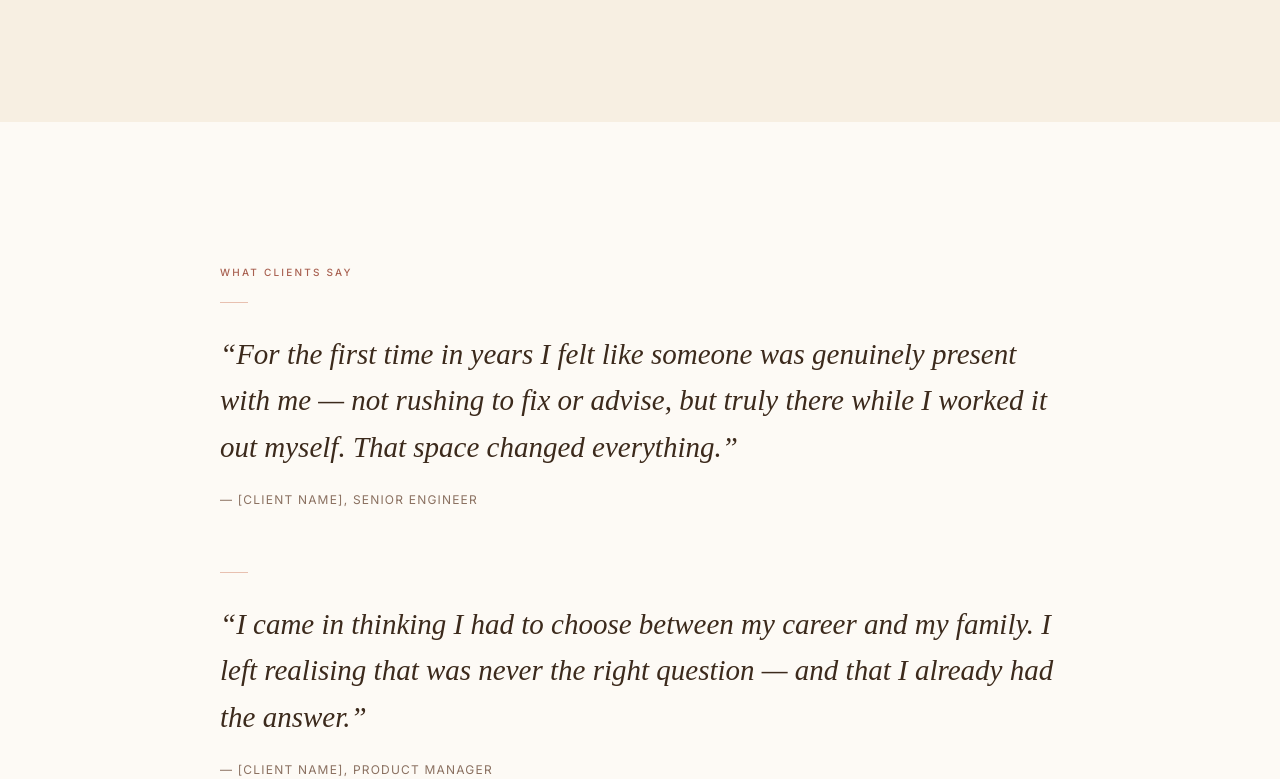
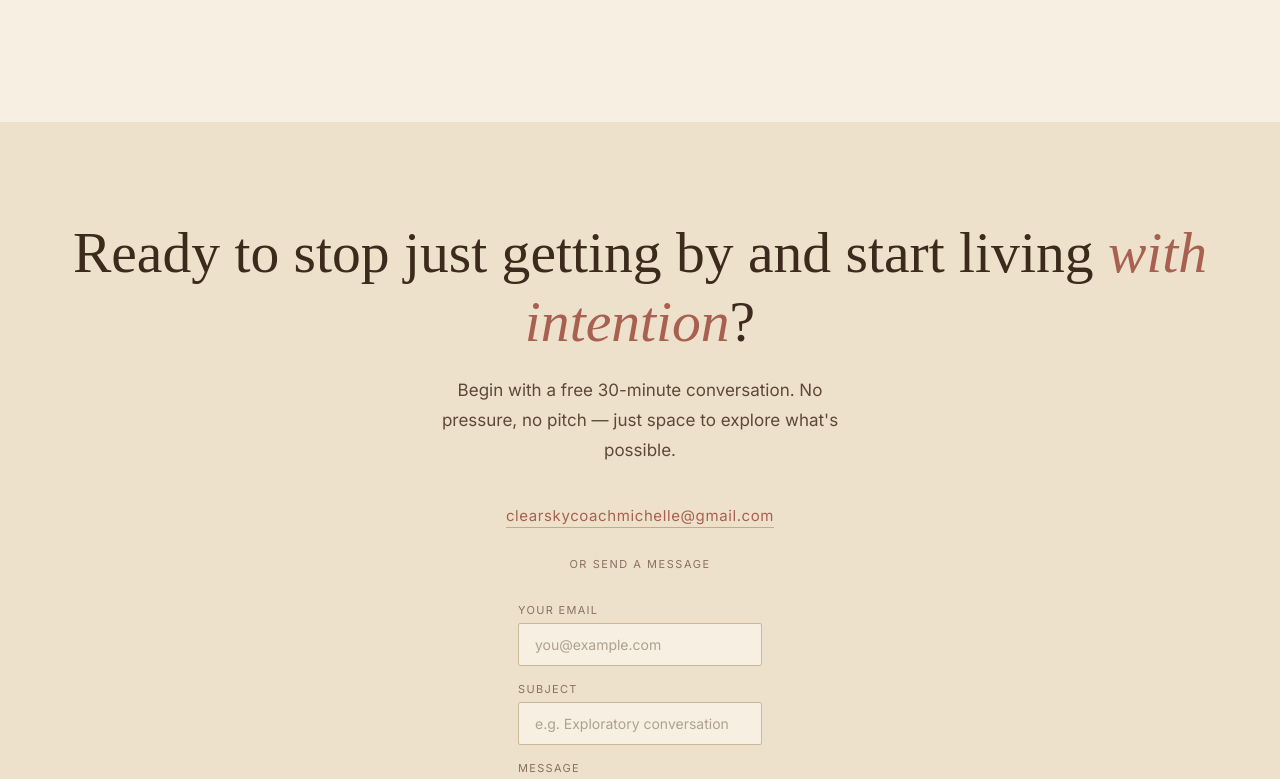
Before and after one commit to mxue2005/clear-sky-coaching, a Next.js app: page / in a window 1280 px wide. Shown: the part 4780-5559 px from the top of the page. Built offline with nearby package versions, Linux system fonts and the light colour scheme; a web font is replaced by a local one.

Commit message:
Remove testimonials section, fix CTA heading line break

```diff
--- a/app/page.js
+++ b/app/page.js
@@ -4,7 +4,6 @@ import Recognition from '@/components/sections/Recognition'
 import Approach from '@/components/sections/Approach'
 import About from '@/components/sections/About'
 import Services from '@/components/sections/Services'
-import Testimonials from '@/components/sections/Testimonials'
 import CTA from '@/components/sections/CTA'
 import Footer from '@/components/sections/Footer'
 
@@ -17,7 +16,6 @@ export default function Home() {
       <Approach />
       <About />
       <Services />
-      <Testimonials />
       <CTA />
       <Footer />
     </>
--- a/components/sections/CTA.js
+++ b/components/sections/CTA.js
@@ -34,8 +34,7 @@ export default function CTA() {
   return (
     <section className="cta-section" id="contact">
       <h2>
-        Ready to stop just getting by<br />
-        and start living <em>with intention</em>?
+        Ready to stop just getting by and start living <em>with intention</em>?
       </h2>
       <p>
         Begin with a free 30-minute conversation. No pressure, no pitch — just space to explore
```
